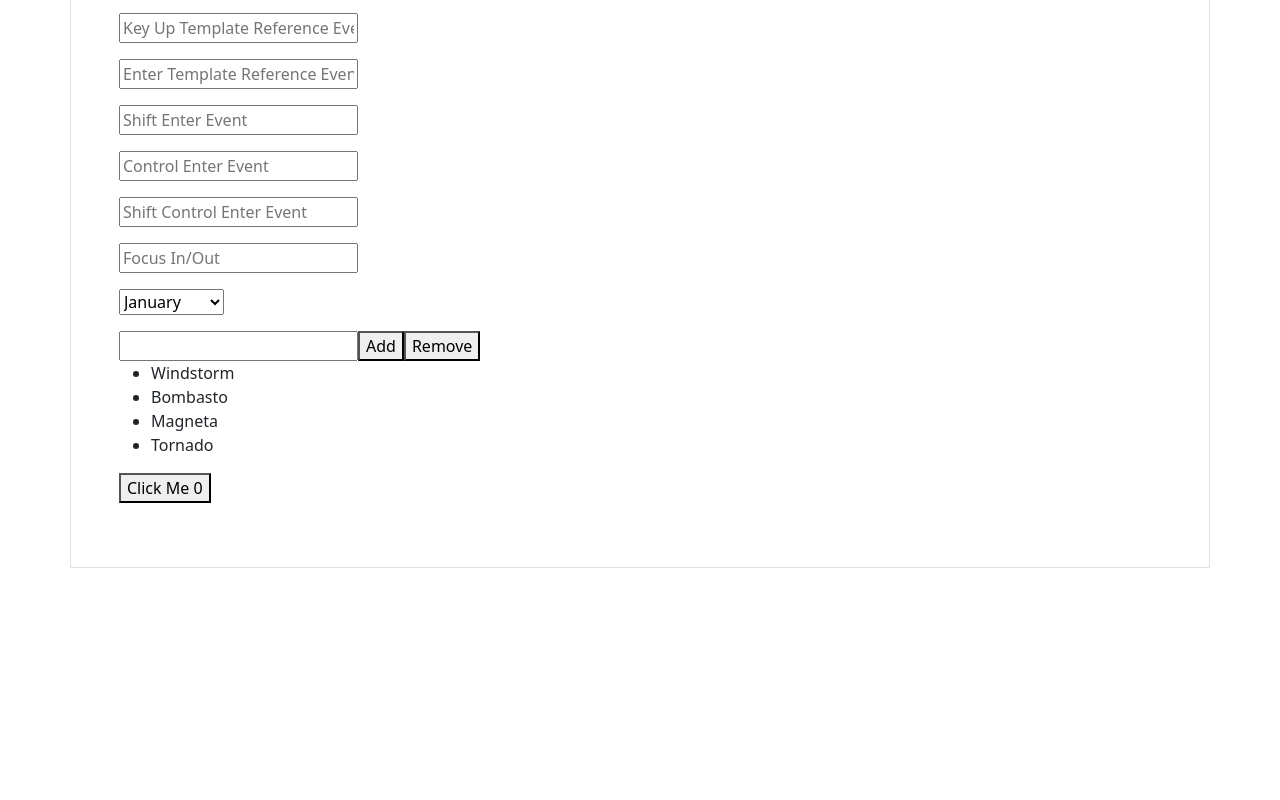
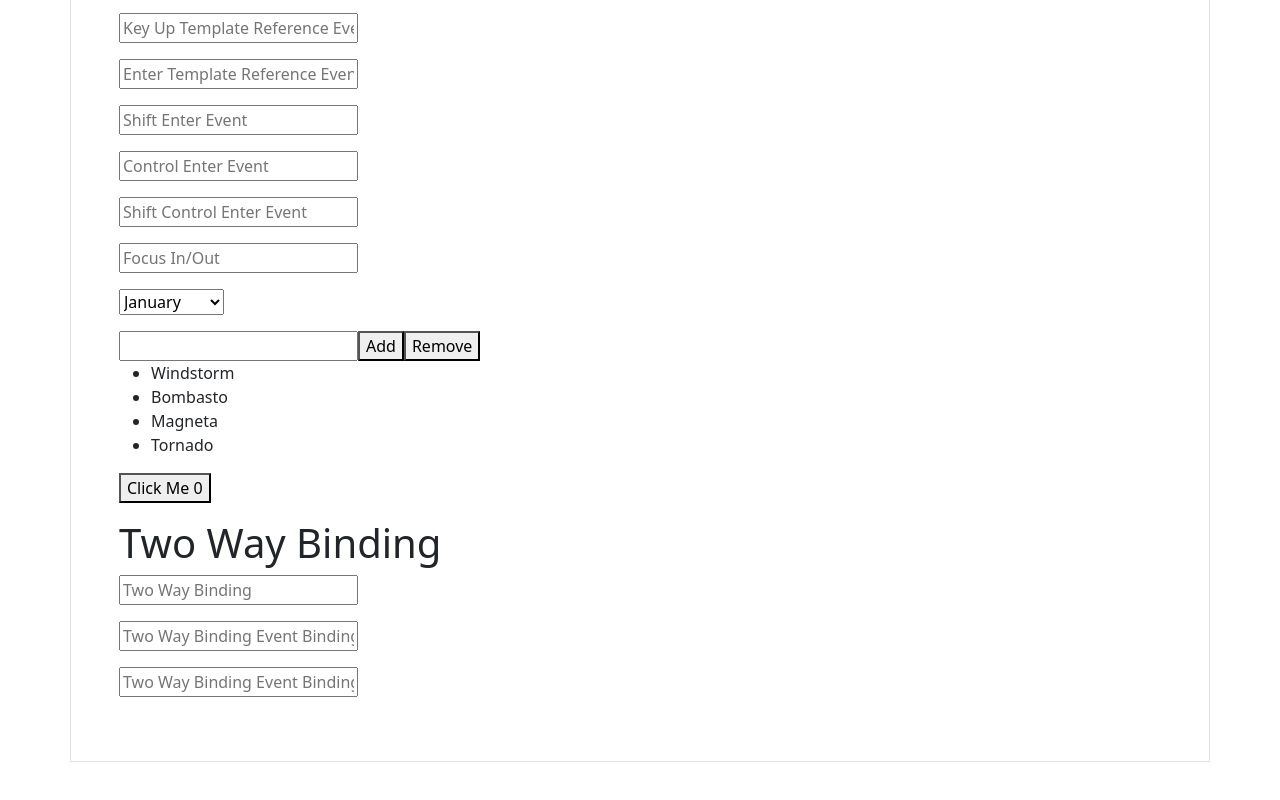
Before and after one commit to sagarninave/angular-code, an Angular app: page / in a window 1280 px wide. Shown: the part 2540-3340 px from the top of the page. Before the commit the page ends 3156 px from the top, so only its background shows below. Built offline with nearby package versions, Linux system fonts and the light colour scheme.

Commit message:
two way binding

```diff
--- a/src/app/app.module.ts
+++ b/src/app/app.module.ts
@@ -2,6 +2,7 @@ import { BrowserModule } from '@angular/platform-browser';
 import { NgModule } from '@angular/core';
 
 import { AppRoutingModule } from './app-routing.module';
+import { FormsModule } from '@angular/forms';
 import { AppComponent } from './app.component';
 import { BindingComponent } from './component/binding/binding.component';
 import { PropertyBindingComponent } from './component/binding/property-binding/property-binding.component';
@@ -9,6 +10,7 @@ import { TextBindingComponent } from './component/binding/text-binding/text-bind
 import { ClassBindingComponent } from './component/binding/class-binding/class-binding.component';
 import { StyleBindingComponent } from './component/binding/style-binding/style-binding.component';
 import { EvenBidingComponent } from './component/binding/even-biding/even-biding.component';
+import { TwoWayBindingComponent } from './component/binding/two-way-binding/two-way-binding.component';
 
 @NgModule({
   declarations: [
@@ -19,10 +21,12 @@ import { EvenBidingComponent } from './component/binding/even-biding/even-biding
     ClassBindingComponent,
     StyleBindingComponent,
     EvenBidingComponent,
+    TwoWayBindingComponent,
   ],
   imports: [
     BrowserModule,
-    AppRoutingModule
+    AppRoutingModule,
+    FormsModule
   ],
   providers: [],
   bootstrap: [AppComponent]
--- a/src/app/component/binding/binding.component.html
+++ b/src/app/component/binding/binding.component.html
@@ -3,3 +3,4 @@
 <ClassBinding></ClassBinding>
 <StyleBinding></StyleBinding>
 <EventBiding></EventBiding>
+<TwoWayBinding></TwoWayBinding>
--- /dev/null
+++ b/src/app/component/binding/two-way-binding/two-way-binding.component.html
@@ -0,0 +1,17 @@
+<div>
+  <h1> Two Way Binding </h1>
+
+  <span class="d-block mb-3">
+    <input type="text" placeholder="Two Way Binding" [(ngModel)]="twoWayBinding"> {{twoWayBinding}}
+  </span>
+
+  <span class="d-block mb-3">
+    <input type="text" placeholder="Two Way Binding Event Binding" [value]="username"
+      (input)="username = $event.target.value"> {{username}}
+  </span>
+
+  <span class="d-block mb-3">
+    <input type="text" placeholder="Two Way Binding Event Binding Using (ngModelChange)" [ngModel]="username1"
+      (ngModelChange)="username1 = $event"> {{username1}}
+  </span>
+</div>
--- /dev/null
+++ b/src/app/component/binding/two-way-binding/two-way-binding.component.ts
@@ -0,0 +1,20 @@
+import { Component, OnInit } from '@angular/core';
+
+@Component({
+  selector: 'TwoWayBinding',
+  templateUrl: './two-way-binding.component.html',
+  styleUrls: ['./two-way-binding.component.scss']
+})
+export class TwoWayBindingComponent implements OnInit {
+
+  constructor() { }
+
+  ngOnInit() {
+  }
+
+  public twoWayBinding: string = "";
+
+  public username: string = "";
+
+  public username1: string = "";
+}
```
Also changed, not shown: src/app/component/binding/two-way-binding/two-way-binding.component.scss (added).
